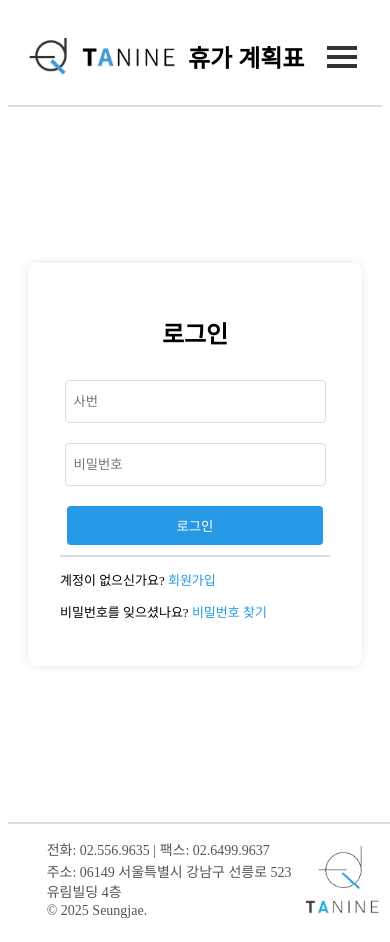
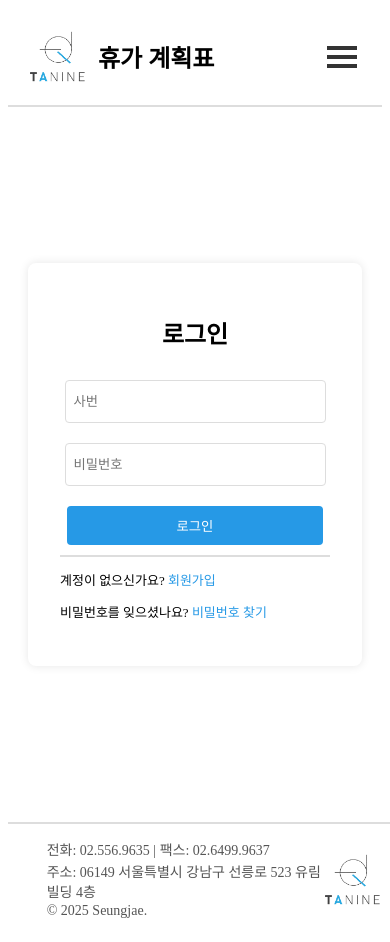
Before and after one commit to SeungjaeLee00/Vacation_Management, a Vue app: page / in a window 390 px wide. Shown: the top 942 px of the page. Built offline with nearby package versions, Linux system fonts and the light colour scheme.

Commit message:
feat: 헤더 로고 반응형 수정

```diff
--- a/src/components/MainFooter.vue
+++ b/src/components/MainFooter.vue
@@ -13,10 +13,11 @@
 
 <script setup>
   import { ref, watchEffect } from "vue";
-  import logoLong from "@/assets/ta9_logo_long.png";
-  import logoShort from "@/assets/ta9_logo.png";
 
   // 화면 크기에 따라 로고 이미지 설정
+  const logoLong = require("@/assets/ta9_logo_long.png");
+  const logoShort = require("@/assets/ta9_logo.png");
+
   const footerLogo = ref(logoLong);
   const logoClass = ref("footer-logo-long");
 
@@ -73,7 +74,7 @@
   }
 
   .footer-logo-short {
-    width: 80px;
+    width: 60px;
     height: auto;
   }
 
--- a/src/components/MainHeader.vue
+++ b/src/components/MainHeader.vue
@@ -1,7 +1,7 @@
 <template>
   <header class="main-header">
     <div class="logo-container">
-      <img :src="logo" alt="로고" class="logo" @click="goToMainPage" />
+      <img :src="headerLogo" :class="logoClass" alt="로고" @click="goToMainPage" />
       <h1 class="title" @click="goToMainPage">휴가 계획표</h1>
     </div>
     <nav :class="{ 'nav-open': isNavOpen }">
@@ -20,14 +20,29 @@
 </template>
 
 <script setup>
-  import { ref, onMounted } from "vue";
+  import { ref, onMounted, watchEffect } from "vue";
   import { useRouter } from "vue-router";
+
+  const logoLong = require("@/assets/ta9_logo_long.png");
+  const logoShort = require("@/assets/ta9_logo.png");
 
   const router = useRouter();
   const isLoggedIn = ref(false); // 로그인 상태 (추후 실제 인증 로직 적용)
   const isNavOpen = ref(false);  // 메뉴 토글 상태
 
-  const logo = require("@/assets/ta9_logo_long.png");
+  const headerLogo = ref(logoLong);
+  const logoClass = ref("header-logo-long")
+
+    // 화면 크기 감지하여 로고 변경
+  const updateLogo = () => {
+    if (window.innerWidth <= 768) {
+      headerLogo.value = logoShort;
+      logoClass.value = "header-logo-short";
+    } else {
+      headerLogo.value = logoLong;
+      logoClass.value = "header-logo-long";
+    }
+  };
 
   const goToVacationForm = () => {
     router.push("/vacation-form");
@@ -59,6 +74,12 @@
       isNavOpen.value = false; // 메뉴 닫기
     });
   });
+
+  // 페이지 로드 시 및 창 크기 변경 시 로고 업데이트
+  watchEffect(() => {
+    updateLogo();
+    window.addEventListener("resize", updateLogo);
+  });
 </script>
 
 <style scoped>
@@ -76,10 +97,20 @@
     gap: 10px;
   }
 
-  .logo {
+  /* .logo {
+    width: 150px;
+    height: auto;
+  } */
+
+  .header-logo-long {
     width: 150px;
     height: auto;
     cursor: pointer;
+  }
+
+  .header-logo-short {
+    width: 60px;
+    height: auto;
   }
 
   .title {
```
